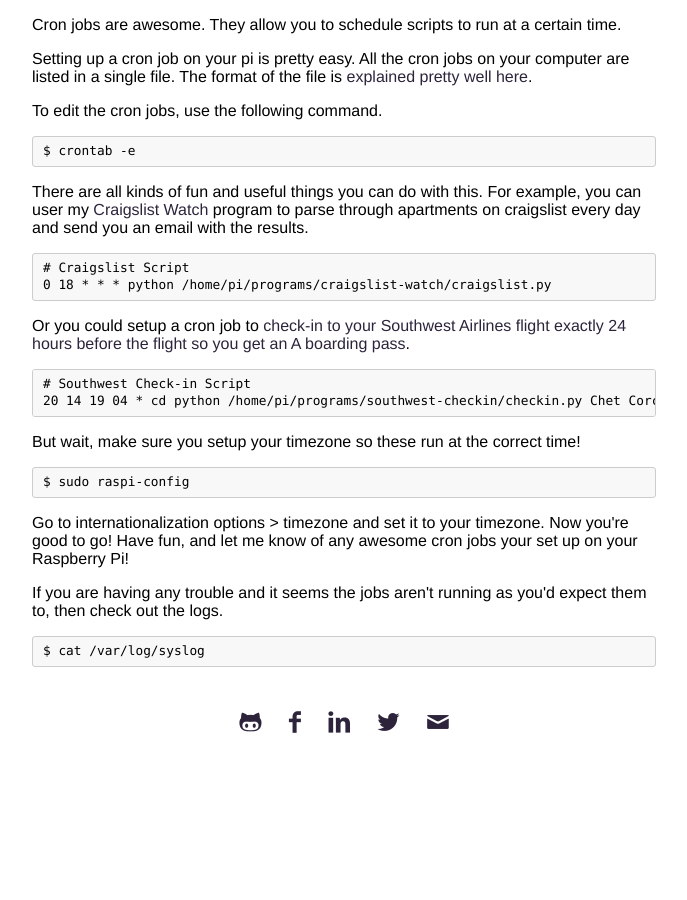
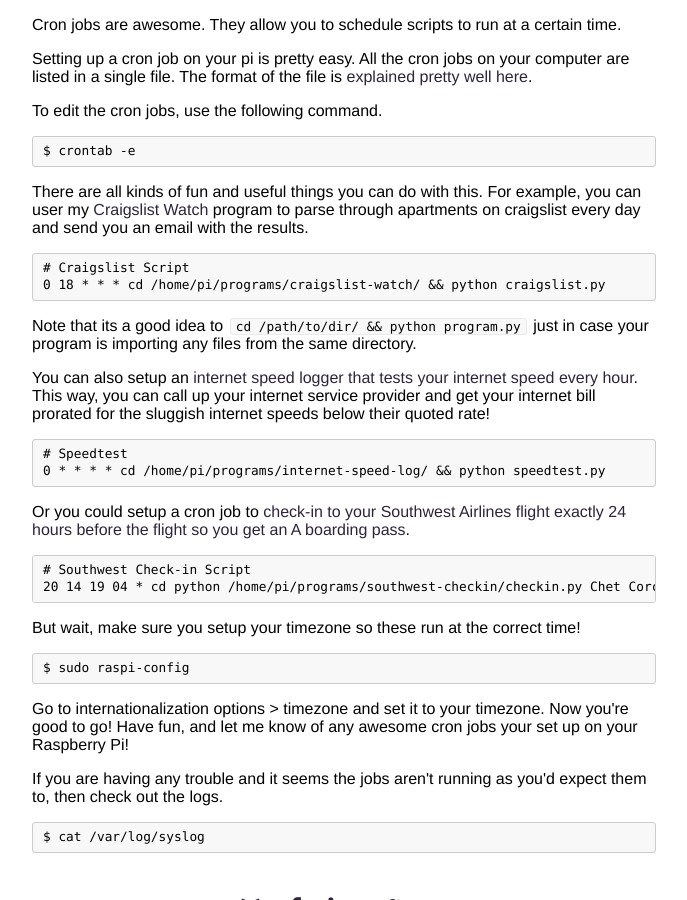
Before and after one commit to ccorcos/ccorcos.github.io, a Jekyll site: the page built from blog/_posts/2014-10-25-raspberry-pi-setup.md, in a window 1280 px wide and 900 px high, scrolled down 1895 px. Shown: the whole window, without its empty margins (296-983 px from the left). Built offline with Jekyll 4.4.1, drawn with Linux system fonts in a browser that asks for light colours; before the commit the page ends 2667 px from its top, so only the background shows below that.

Commit message:
internet speed log on raspi tutorial

```diff
--- a/blog/_posts/2014-10-25-raspberry-pi-setup.md
+++ b/blog/_posts/2014-10-25-raspberry-pi-setup.md
@@ -45,7 +45,14 @@ To edit the cron jobs, use the following command.
 There are all kinds of fun and useful things you can do with this. For example, you can user my [Craigslist Watch](https://github.com/ccorcos/craigslist-watch){: .link} program to parse through apartments on craigslist every day and send you an email with the results.
 
     # Craigslist Script
-    0 18 * * * python /home/pi/programs/craigslist-watch/craigslist.py
+    0 18 * * * cd /home/pi/programs/craigslist-watch/ && python craigslist.py
+
+Note that its a good idea to `cd /path/to/dir/ && python program.py` just in case your program is importing any files from the same directory.
+
+You can also setup an [internet speed logger that tests your internet speed every hour](https://github.com/ccorcos/internet-speed-log){: .link}. This way, you can call up your internet service provider and get your internet bill prorated for the sluggish internet speeds below their quoted rate!
+
+    # Speedtest
+    0 * * * * cd /home/pi/programs/internet-speed-log/ && python speedtest.py
 
 Or you could setup a cron job to [check-in to your Southwest Airlines flight exactly 24 hours before the flight so you get an A boarding pass](https://github.com/ccorcos/southwest-checkin){: .link}.
 
```
